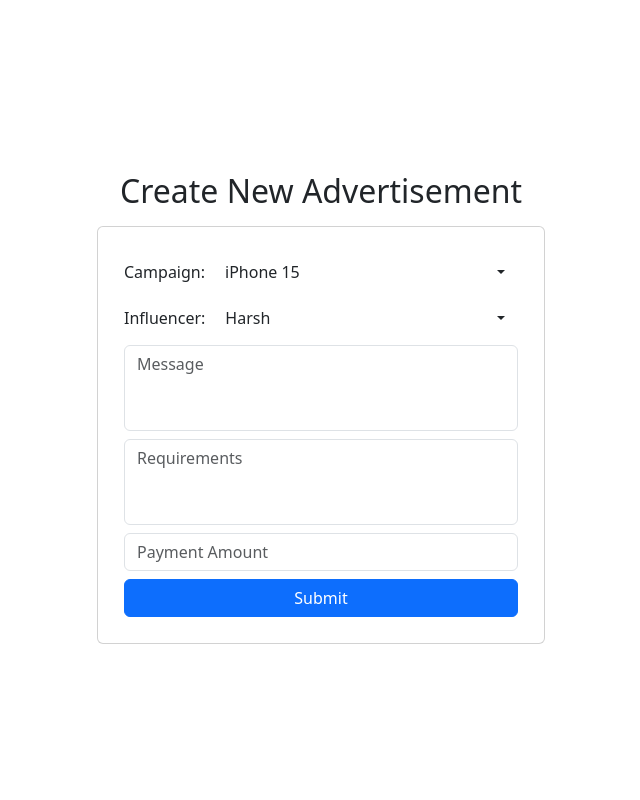
After one commit to 23f2003845/Influencer-Sponsor-System, a Flask app: template templates/sponsor/advertisements/create.html in a window 1280 px wide. The commit adds this page. Shown: the whole page, without its empty margins (319-959 px from the left). Run offline with Flask 3, Linux system fonts and the light colour scheme; the template is opened without the code that fills it: values that come from a table or form of the project are taken from there, others are empty; some libraries are stand-ins or nearby versions.

Commit message:
Add new Advertisement page on sponsor side

```diff
--- /dev/null
+++ b/templates/sponsor/advertisements/create.html
@@ -0,0 +1,100 @@
+{% extends "layout/base.html" %} {% block body %} {% if message %}
+<div class="alert alert-danger" role="alert">
+  {{ message }}
+</div>
+{% endif %}
+
+<div
+  class="d-flex flex-column justify-content-center align-items-center"
+  style="height: 100vh;"
+>
+  <h2 class="mt-3 mb-3">Create New Advertisement</h2>
+  <div class="card text-center" style="width: 35vw; padding: 10px;">
+    <form
+      action="/advertisements/create"
+      method="post"
+      class="d-flex flex-column m-3"
+      style="gap: 0.5rem;"
+    >
+      <div
+        class="input-group flex-nowrap gap-2 align-items-center justify-content-center"
+        style="width: 100%"
+      >
+        <span>Campaign: </span>
+        <select
+          class="selectpicker"
+          style="width: 60%"
+          data-live-search="true"
+          name="campaign"
+          id="campaign"
+        >
+          {% for campaign in campaigns %}
+          <option value="{{ campaign.id }}">{{ campaign.name }}</option>
+          {% endfor %}
+        </select>
+      </div>
+      <div
+        class="input-group flex-nowrap align-items-center justify-content-center gap-2"
+        style="width: 100%"
+      >
+        <span>Influencer: </span>
+        <select
+          class="selectpicker"
+          style="width: 60%"
+          data-live-search="true"
+          name="influencer"
+          id="influencer"
+        >
+          {% for influencer in influencers %}
+          <option value="{{ influencer.id }}">{{ influencer.name }}</option>
+          {% endfor %}
+        </select>
+      </div>
+
+      <div class="input-group flex-nowrap">
+        <textarea
+          class="form-control"
+          name="message"
+          required
+          id="message"
+          placeholder="Message"
+          aria-label="Message"
+          aria-describedby="addon-wrapping"
+          maxlength="255"
+          rows="3"
+          style="resize: none;"
+        ></textarea>
+      </div>
+      <div class="input-group flex-nowrap">
+        <textarea
+          class="form-control"
+          name="requirements"
+          required
+          id="requirements"
+          placeholder="Requirements"
+          aria-label="Requirements"
+          aria-describedby="addon-wrapping"
+          maxlength="255"
+          rows="3"
+          style="resize: none;"
+        ></textarea>
+      </div>
+      <div class="input-group flex-nowrap">
+        <input
+          type="number"
+          class="form-control"
+          required
+          id="amount"
+          name="amount"
+          placeholder="Payment Amount"
+          aria-label="Amount"
+          aria-describedby="addon-wrapping"
+        />
+      </div>
+
+      <input type="submit" value="Submit" class="btn btn-primary" />
+    </form>
+  </div>
+</div>
+
+{% endblock %}
```
Also changed, not shown: routes/advertisement_route.py (+38 -2 lines), templates/sponsor/dashboard.html (+13 -0 lines), instance/database.sqlite3.
